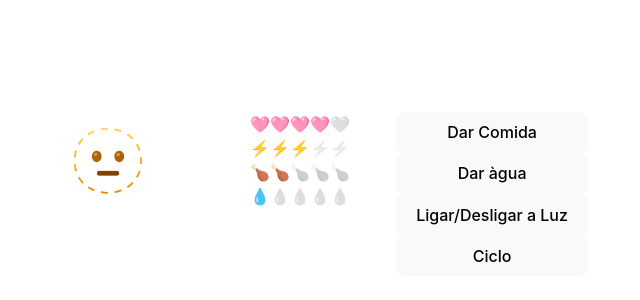
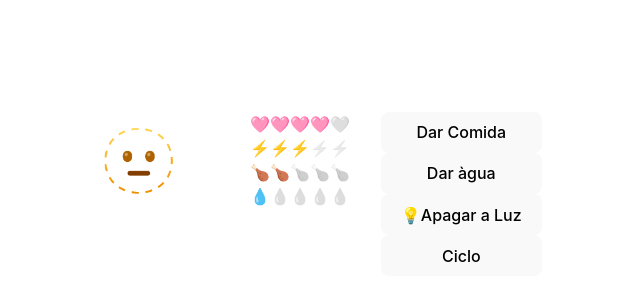
Before and after one commit to ufjf-dcc207/ufjf-dcc207-2024-3-a-atv06-SarahCristina00, a React (Vite) app in the folder vite-project/: page / in a window 1280 px wide. Shown: the part 206-506 px from the top of the page, without its empty margins (340-980 px from the left). Built offline with nearby package versions, Linux system fonts and the light colour scheme.

Commit message:
adiciona luz

```diff
--- a/vite-project/src/Emoji.tsx
+++ b/vite-project/src/Emoji.tsx
@@ -21,6 +21,7 @@ export default function Emoji(){
      const[energia, setEnergia] = useState(3);
      const[comida, setComida] = useState(2);
      const[agua, setAgua] = useState(1);
+     const [luz, setLuz] = useState(true);
 
     function onAlimentar(){
         setComida(Math.min(comida + 1,5));
@@ -32,13 +33,20 @@ export default function Emoji(){
     }
 
     function onLigaDesligaLuz(){
+       setLuz(!luz);
 
     }
 
     function onCiclo(){
         setComida(Math.max(0,comida-1));
         setAgua(Math.max(0,agua-1));
-        setEnergia(Math.max(0,energia-1));
+        if(luz){
+
+            setEnergia(Math.max(0,energia-1));
+        }
+        else{
+            setEnergia(Math.min(5, energia+1));
+        }
         if(comida === 0){
             setSaude(prevSaude=>Math.max(0, prevSaude-1));
         }
@@ -63,7 +71,9 @@ export default function Emoji(){
         <div className="acoes">
             <button onClick={onAlimentar}>Dar Comida</button>
             <button onClick={onHidratar}>Dar àgua</button>
-            <button onClick={onLigaDesligaLuz}>Ligar/Desligar a Luz</button>
+            <button onClick={onLigaDesligaLuz}>
+                <span style={{filter: luz?"": "grayscale(100%)"}}>💡</span>
+                {luz? "Apagar" : "Acender"} a Luz</button>
             <button onClick={onCiclo}>Ciclo</button>
         </div>
         </div>
```
